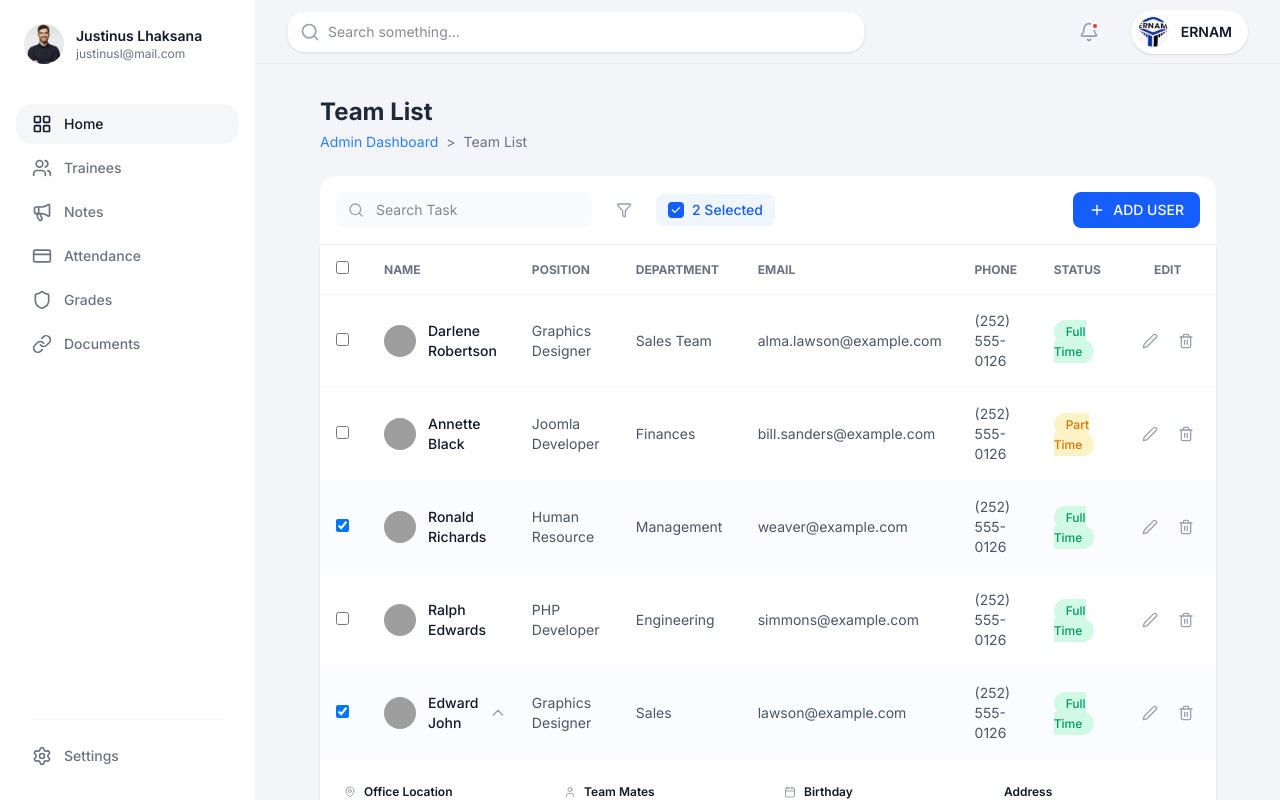
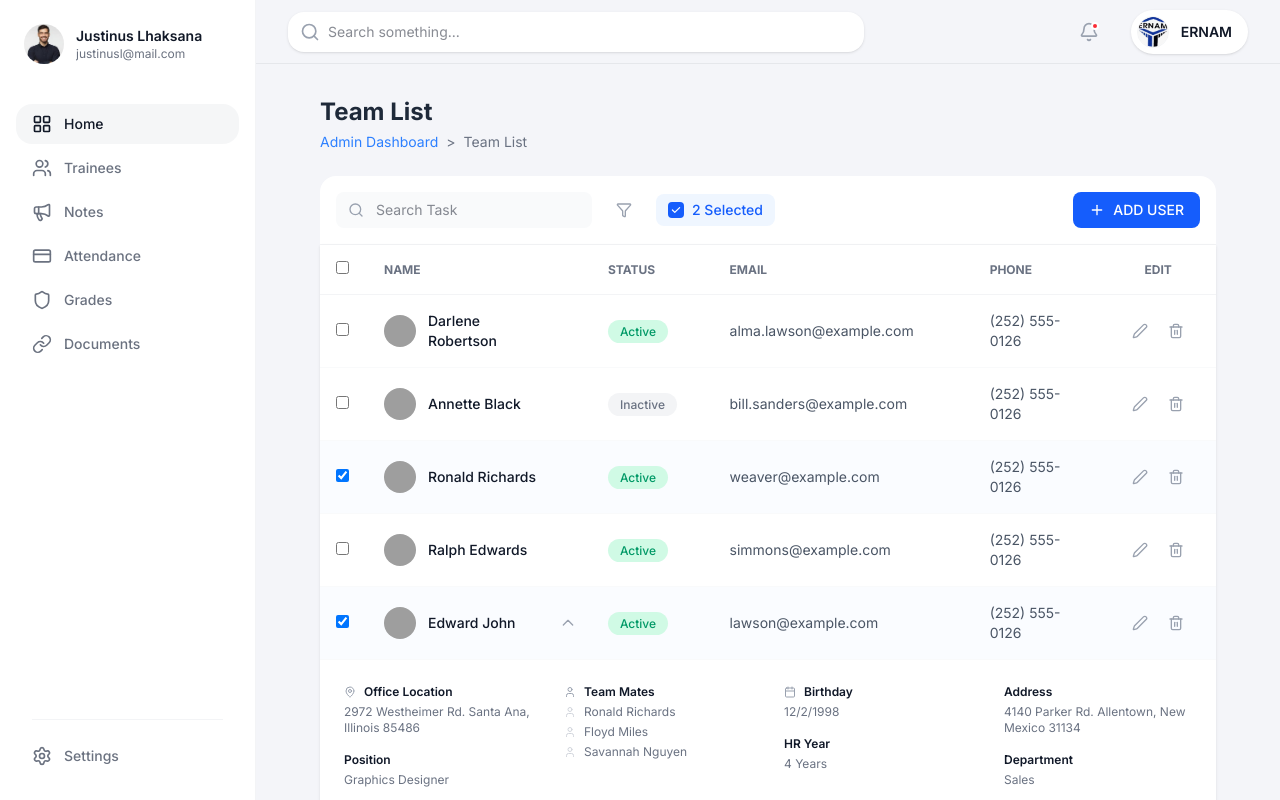
Before and after one commit to aristide12005/System, a Next.js app: page /trainees in a window 1280 px wide. Built offline with nearby package versions, Linux system fonts and the light colour scheme; grey boxes are pictures that could not be loaded.

Commit message:
Refactor: update Trainees table columns and status values

```diff
--- a/src/app/trainees/page.tsx
+++ b/src/app/trainees/page.tsx
@@ -1,18 +1,19 @@
 "use client";
 
 import { useState } from "react";
-import { Search, Filter, Plus, Trash2, Edit2, ChevronLeft, ChevronRight, MoreHorizontal, Calendar, MapPin, User } from "lucide-react";
+import { Search, Filter, Plus, Trash2, Edit2, ChevronLeft, ChevronRight, MoreHorizontal, Calendar, MapPin, User, Mail, Phone } from "lucide-react";
+import React from 'react';
 
 type Trainee = {
     id: string;
     name: string;
-    position: string;
-    department: string;
     email: string;
     phone: string;
-    status: "Full Time" | "Part Time";
-    avatar: string; // Using placeholder or generic
+    status: "Active" | "Inactive";
+    avatar: string;
     // Expanded details
+    position?: string; // Kept for details view if needed, or remove? User said "on columns keep...", maybe data can stay for expansion?
+    department?: string;
     officeLocation?: string;
     teamMates?: string[];
     birthday?: string;
@@ -28,7 +29,7 @@ const TRAINEES_DATA: Trainee[] = [
         department: "Sales Team",
         email: "alma.lawson@example.com",
         phone: "(252) 555-0126",
-        status: "Full Time",
+        status: "Active",
         avatar: "https://i.pravatar.cc/150?u=1",
     },
     {
@@ -38,7 +39,7 @@ const TRAINEES_DATA: Trainee[] = [
         department: "Finances",
         email: "bill.sanders@example.com",
         phone: "(252) 555-0126",
-        status: "Part Time",
+        status: "Inactive",
         avatar: "https://i.pravatar.cc/150?u=2",
     },
     {
@@ -48,7 +49,7 @@ const TRAINEES_DATA: Trainee[] = [
         department: "Management",
         email: "weaver@example.com",
         phone: "(252) 555-0126",
-        status: "Full Time",
+        status: "Active",
         avatar: "https://i.pravatar.cc/150?u=3",
     },
     {
@@ -58,7 +59,7 @@ const TRAINEES_DATA: Trainee[] = [
         department: "Engineering",
         email: "simmons@example.com",
         phone: "(252) 555-0126",
-        status: "Full Time",
+        status: "Active",
         avatar: "https://i.pravatar.cc/150?u=4",
     },
     {
@@ -68,7 +69,7 @@ const TRAINEES_DATA: Trainee[] = [
         department: "Sales",
         email: "lawson@example.com",
         phone: "(252) 555-0126",
-        status: "Full Time",
+        status: "Active",
         avatar: "https://i.pravatar.cc/150?u=5",
         officeLocation: "2972 Westheimer Rd. Santa Ana, Illinois 85486",
         teamMates: ["Ronald Richards", "Floyd Miles", "Savannah Nguyen"],
@@ -83,7 +84,7 @@ const TRAINEES_DATA: Trainee[] = [
         department: "Human Resources",
         email: "roberts@example.com",
         phone: "(252) 555-0126",
-        status: "Full Time",
+        status: "Active",
         avatar: "https://i.pravatar.cc/150?u=6",
     },
     {
@@ -93,7 +94,7 @@ const TRAINEES_DATA: Trainee[] = [
         department: "Customer Success",
         email: "tim.jennings@example.com",
         phone: "(252) 555-0126",
-        status: "Part Time",
+        status: "Inactive",
         avatar: "https://i.pravatar.cc/150?u=7",
     },
     {
@@ -103,7 +104,7 @@ const TRAINEES_DATA: Trainee[] = [
         department: "Marketing",
         email: "debra.holt@example.com",
         phone: "(252) 555-0126",
-        status: "Full Time",
+        status: "Active",
         avatar: "https://i.pravatar.cc/150?u=8",
     },
     {
@@ -113,7 +114,7 @@ const TRAINEES_DATA: Trainee[] = [
         department: "Product",
         email: "felicia.reid@example.com",
         phone: "(252) 555-0126",
-        status: "Part Time",
+        status: "Inactive",
         avatar: "https://i.pravatar.cc/150?u=9",
     },
 ];
@@ -188,11 +189,9 @@ export default function TraineesPage() {
                                 <input type="checkbox" className="rounded border-gray-300 text-blue-600 focus:ring-blue-500" />
                             </th>
                             <th className="p-4">Name</th>
-                            <th className="p-4">Position</th>
-                            <th className="p-4">Department</th>
+                            <th className="p-4">Status</th>
                             <th className="p-4">Email</th>
                             <th className="p-4">Phone</th>
-                            <th className="p-4">Status</th>
                             <th className="p-4 text-center">Edit</th>
                         </tr>
                     </thead>
@@ -225,18 +224,16 @@ export default function TraineesPage() {
                                             )}
                                         </div>
                                     </td>
-                                    <td className="p-4 text-gray-600">{trainee.position}</td>
-                                    <td className="p-4 text-gray-600">{trainee.department}</td>
-                                    <td className="p-4 text-gray-600">{trainee.email}</td>
-                                    <td className="p-4 text-gray-600">{trainee.phone}</td>
                                     <td className="p-4">
-                                        <span className={`px-3 py-1 rounded-full text-xs font-medium ${trainee.status === 'Full Time'
+                                        <span className={`px-3 py-1 rounded-full text-xs font-medium ${trainee.status === 'Active'
                                                 ? 'bg-emerald-100 text-emerald-600'
-                                                : 'bg-amber-100 text-amber-600'
+                                                : 'bg-gray-100 text-gray-500'
                                             }`}>
                                             {trainee.status}
                                         </span>
                                     </td>
+                                    <td className="p-4 text-gray-600">{trainee.email}</td>
+                                    <td className="p-4 text-gray-600">{trainee.phone}</td>
                                     <td className="p-4">
                                         <div className="flex items-center justify-center gap-2">
                                             <button className="p-1.5 hover:bg-gray-100 rounded text-gray-400 hover:text-blue-600">
@@ -250,13 +247,15 @@ export default function TraineesPage() {
                                 </tr>
                                 {expandedRow === trainee.id && (
                                     <tr className="bg-white border-b-2 border-blue-500">
-                                        <td colSpan={8} className="p-0">
+                                        <td colSpan={6} className="p-0">
                                             <div className="p-6 grid grid-cols-4 gap-8 text-xs text-gray-500 bg-white">
                                                 <div>
                                                     <p className="font-semibold text-gray-900 mb-1 flex items-center gap-2">
                                                         <MapPin className="w-3 h-3 text-gray-400" /> Office Location
                                                     </p>
                                                     <p>{trainee.officeLocation || "N/A"}</p>
+                                                    <p className="font-semibold text-gray-900 mt-4 mb-1">Position</p>
+                                                    <p>{trainee.position || "N/A"}</p>
                                                 </div>
                                                 <div>
                                                     <p className="font-semibold text-gray-900 mb-1 flex items-center gap-2">
@@ -283,6 +282,8 @@ export default function TraineesPage() {
                                                 <div>
                                                     <p className="font-semibold text-gray-900 mb-1">Address</p>
                                                     <p>{trainee.address || "N/A"}</p>
+                                                    <p className="font-semibold text-gray-900 mt-4 mb-1">Department</p>
+                                                    <p>{trainee.department || "N/A"}</p>
                                                 </div>
                                             </div>
                                         </td>
@@ -314,4 +315,3 @@ export default function TraineesPage() {
         </div>
     );
 }
-import React from 'react';
```
